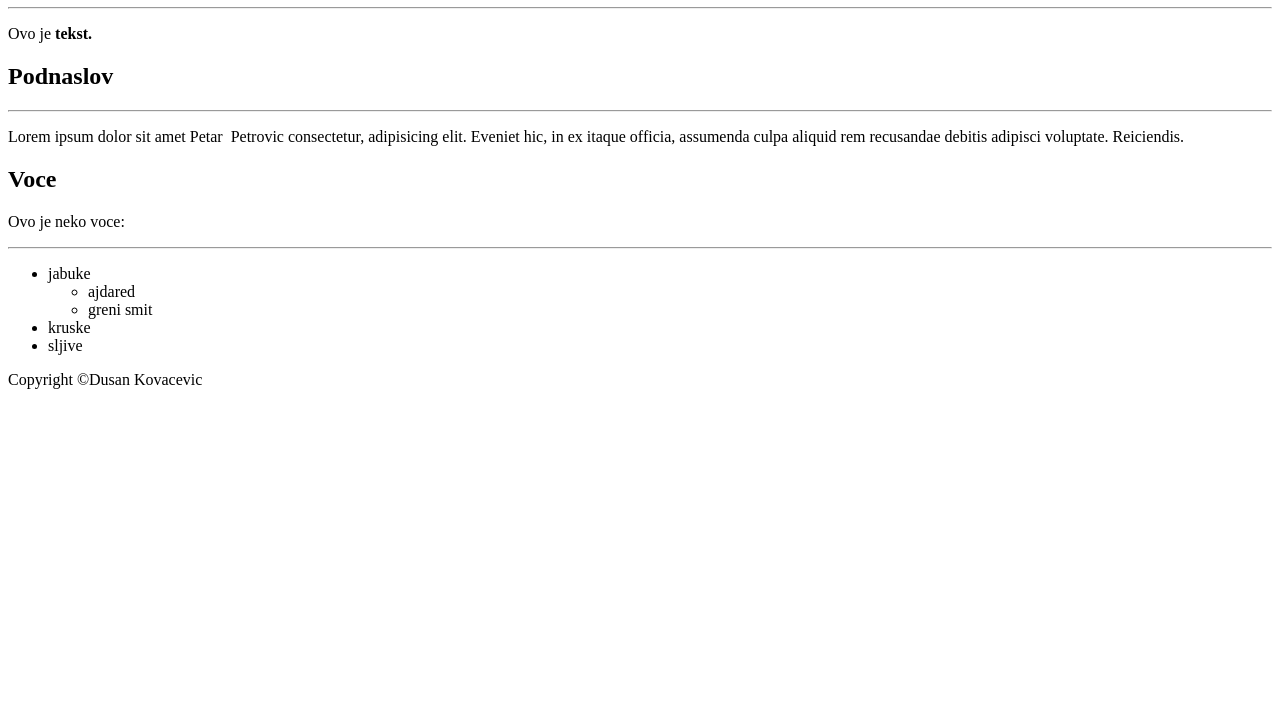
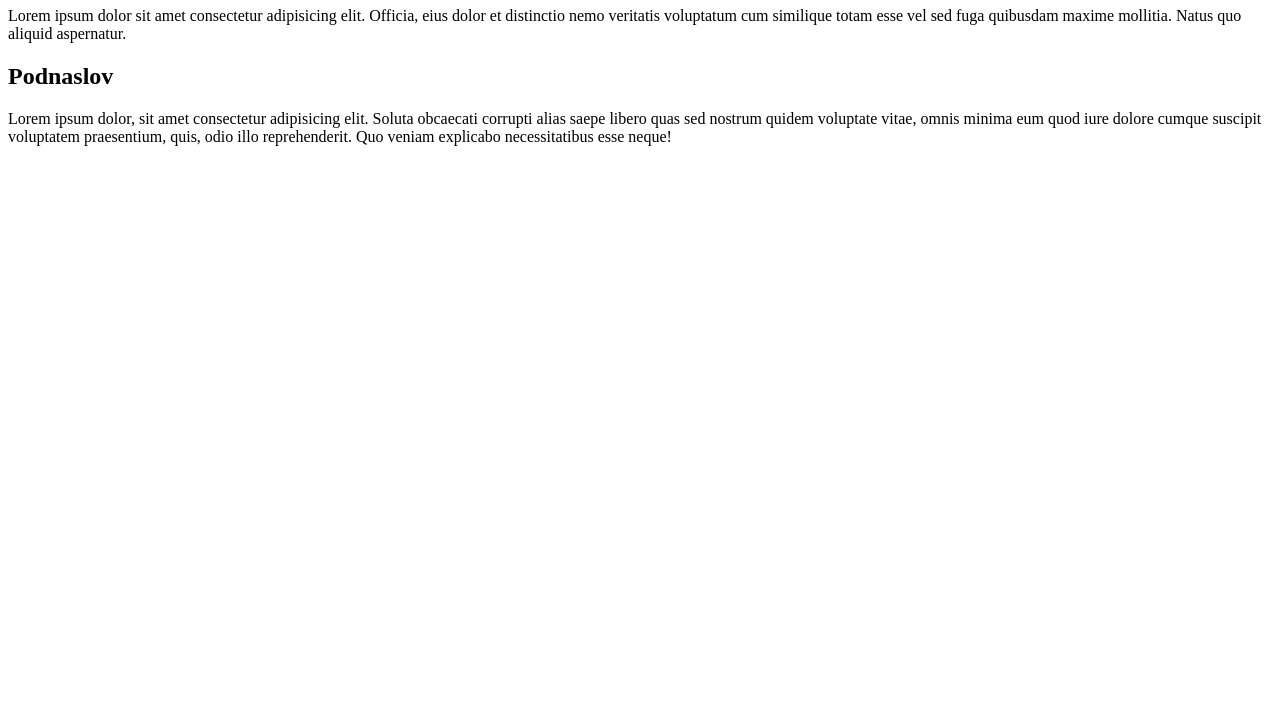
Before and after one commit to Kocha357/Front-end-development, a plain HTML site: page index.html in a window 1280 px wide. Shown: the part 73-800 px from the top of the page. Drawn offline with Linux system fonts and the light colour scheme.

Commit message:
Practice commit

```diff
--- a/index.html
+++ b/index.html
@@ -1,29 +1,22 @@
 <!DOCTYPE html>
 <html lang="sr">
     <head>
-        <title>Naziv strane</title>
+        <title>Moja prva web stranica!</title>
         <meta charset="UTF-8">
+        <meta name="description" content="Front-end development">
+        <meta name="keywords" content="html,css,xml,javascript">
+        <meta name="author" content="Dusan Kovacevic">
     </head>
     <body>
-        <h1>Naslov</h1>
-        <hr>
-        <p>Ovo je <b> tekst.</b></p>
+        <h1>Moja prva web stranica</h1>
+        <p>Lorem ipsum dolor sit amet consectetur adipisicing elit.
+             Officia, eius dolor et distinctio nemo veritatis voluptatum cum similique totam esse vel sed fuga quibusdam maxime mollitia.
+              Natus quo aliquid aspernatur.
         <h2>Podnaslov</h2>
-        <hr>
-        <p>Lorem ipsum dolor sit amet  Petar &nbsp;Petrovic consectetur, adipisicing elit.
-             Eveniet hic, in ex itaque officia,
-              assumenda culpa aliquid rem recusandae debitis adipisci voluptate. Reiciendis.</p>
-        <h2>Voce</h2>
-        <p>Ovo je neko voce:</p>
-        <hr>
-        <ul>
-            <li>jabuke <ul>
-                <li>ajdared</li>
-                <li>greni smit</li>
-            </ul></li>
-            <li>kruske</li>
-            <li>sljive</li>
-        </ul>
-              <p>Copyright &copy;Dusan Kovacevic</p>
+        <p>Lorem ipsum dolor, sit amet consectetur adipisicing elit.
+             Soluta obcaecati corrupti alias saepe libero quas sed nostrum quidem voluptate vitae,
+              omnis minima eum quod iure dolore cumque suscipit voluptatem praesentium, quis, odio illo reprehenderit.
+             Quo veniam explicabo necessitatibus esse neque!</p>
+        </p>
     </body>
 </html>
```
